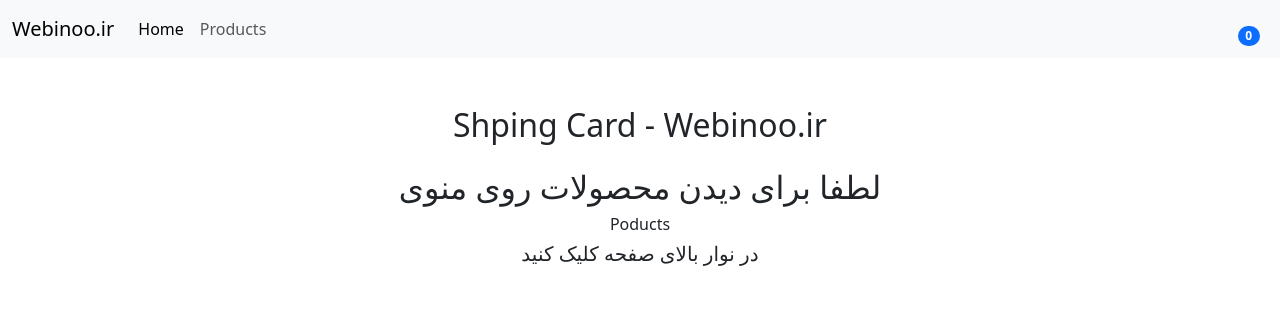
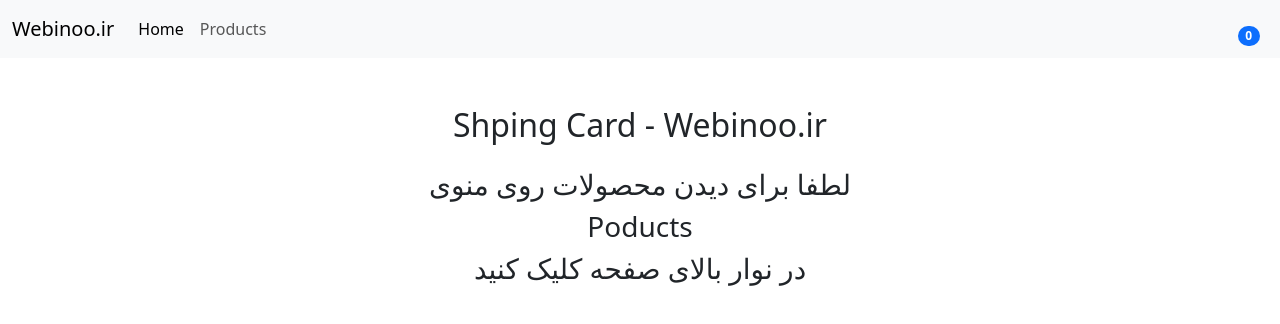
Before and after one commit to zamanyzohre/sabade-kharid, a React (Vite) app: page / in a window 1280 px wide. Shown: the top 324 px of the page. Built offline with nearby package versions, Linux system fonts and the light colour scheme; the HTML template or start-up script is replaced by a standard one.

Commit message:
update project

```diff
--- a/src/pages/Home.jsx
+++ b/src/pages/Home.jsx
@@ -3,9 +3,9 @@
   return (
     <div className='text-center'>
         <h2 className='mb-4'>Shping Card - Webinoo.ir</h2>
-        <h2>لطفا برای دیدن محصولات روی منوی </h2>
-        <h6>Poducts</h6>
-        <h5>در نوار بالای صفحه کلیک کنید </h5>
+        <h3>لطفا برای دیدن محصولات روی منوی </h3>
+        <h3 className="">Poducts</h3>
+        <h3>در نوار بالای صفحه کلیک کنید </h3>
     </div>
   )
 }
```
